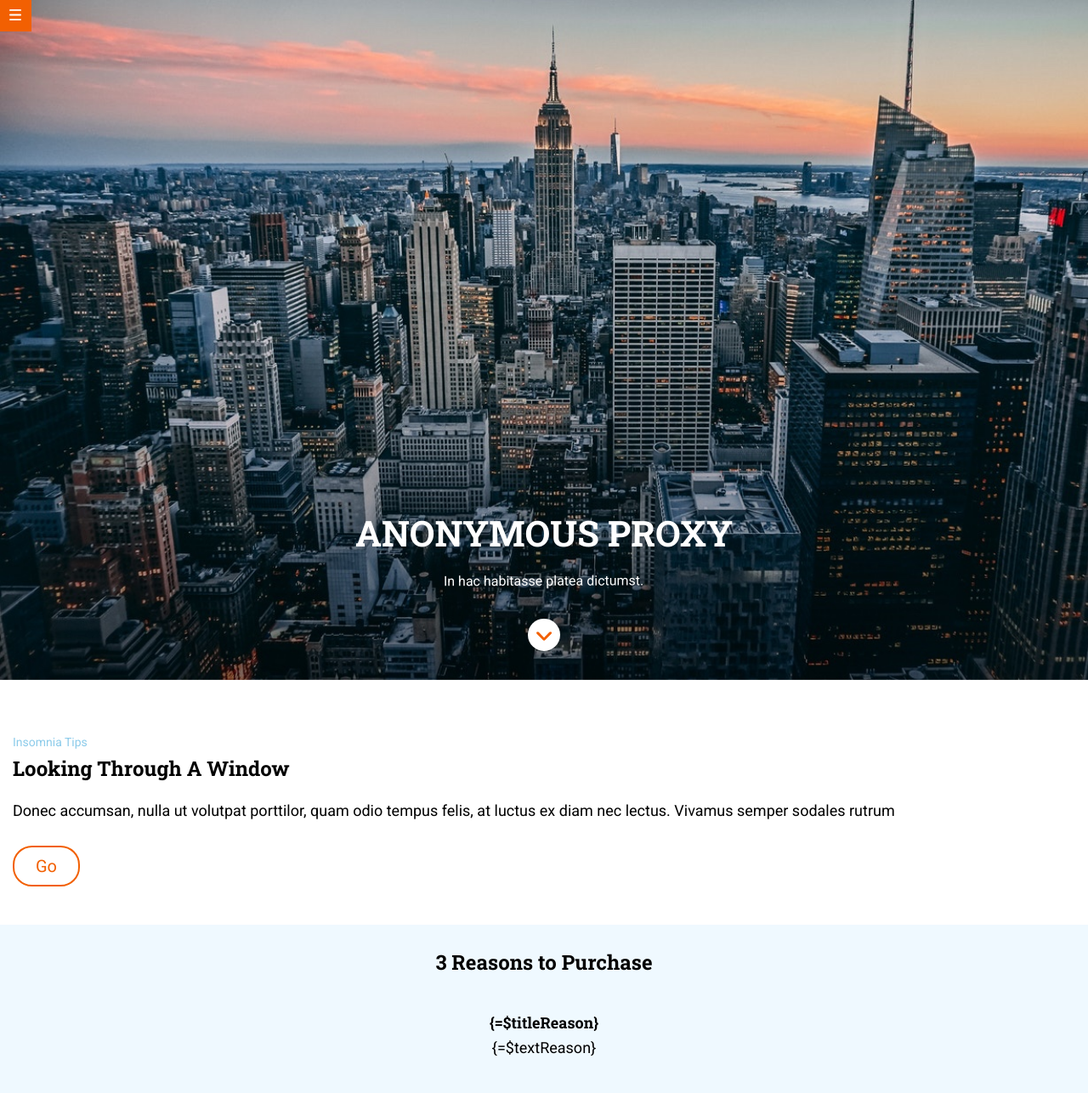
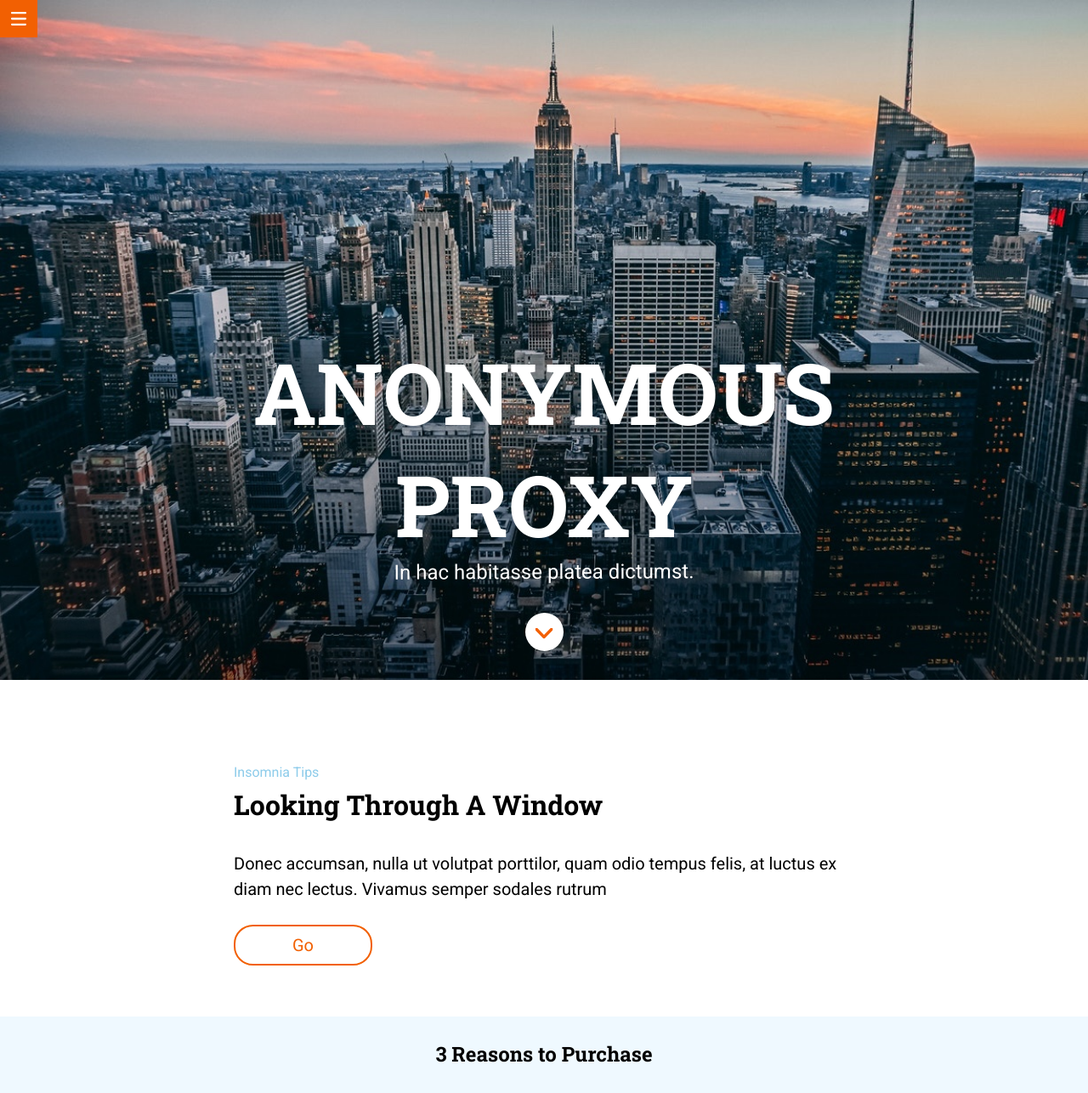
Before and after one commit to Adalab/modulo-1-evaluacion-final-marina-fdz, a website built with Vite: page src/index.html in a window 1280 px wide. Shown: the top 1286 px of the page at 85% size. Built offline with nearby package versions, Linux system fonts and the light colour scheme.

Commit message:
Add header, hero and window sections mediaqueries

```diff
--- a/src/partials/header.html
+++ b/src/partials/header.html
@@ -1,7 +1,7 @@
 <header class="header">
+  <a href="https://adalab.es/" target="_blank">
   <div class="header__menu">
-    <a href="https://adalab.es/" target="_blank">
     <img class="header__menu--burger" src="/images/ico-menu.svg" alt="Icono de menú">
-  </a>
   </div>
+</a>
 </header>
--- a/src/partials/purchase.html
+++ b/src/partials/purchase.html
@@ -15,5 +15,5 @@
         titleReason="Morbi dictum"
         textReason="Aliquam in dolor et dolor tincidunt"/>
     </article>
-    <a href="#" class="purchase__button">More reasons</a>
+    <a href="https://adalab.es/" target="_blank" class="purchase__button">More reasons</a>
 </section>
--- a/src/partials/window.html
+++ b/src/partials/window.html
@@ -3,5 +3,5 @@
     </p>
     <h2 class="window__title">Looking Through A Window</h2>
     <p class="window__text">Donec accumsan, nulla ut volutpat porttilor, quam odio tempus felis, at luctus ex diam nec lectus. Vivamus semper sodales rutrum</p>
-    <a href="#" class="window__button">Go</a>
+    <a href="https://adalab.es/" target="_blank" class="window__button">Go</a>
 </section>
--- a/src/scss/layout/_header.scss
+++ b/src/scss/layout/_header.scss
@@ -6,7 +6,7 @@
     &__menu{
         background-color: $mediumColor;
         width: 3.71rem;
-        height: 3.71rem;
+        aspect-ratio: 1;
         display: flex;
         align-items: center;
         justify-content: center;
@@ -15,7 +15,11 @@
         }
 
         &--burger{
-            width: 90%;
+            width: 40%;
+        }
+
+        @media all and (width > 768px){
+            width: 4.4rem;
         }
 
     }
--- a/src/scss/layout/_hero.scss
+++ b/src/scss/layout/_hero.scss
@@ -12,6 +12,11 @@
     align-items: center;
     justify-content: flex-end;
     padding-bottom: 34.1px;
+
+    @media all and (width > 768px){
+        transform: translateY(-4.4rem);
+    }
+
     &__title{
         font-family: $secondaryFont;
         color: $white;
@@ -20,6 +25,18 @@
         text-transform: uppercase;
         text-align: center;
         padding-bottom: 20px;
+        &::first-line {
+            word-spacing: 100vw;
+          }
+        @media all and (width > 768px){
+            font-size: 8rem;
+            line-height: 10.6rem;
+        }
+        @media all and (width > 1200px){
+            font-size: 10rem;
+            line-height: 13.2rem;
+            padding-bottom: 0;
+        }
     }
     &__subtitle{
         color: $white;
@@ -28,13 +45,26 @@
         line-height: 1.9rem;
         transform: rotate(-0.23deg);
         padding-bottom: 35px;
+        @media all and (width > 768px){
+            font-size: 2.4rem;
+            line-height: 2.8rem;
+            width: 340px;
+            padding-bottom: 10px;
+        }
+        @media all and (width > 1200px){
+            width: 100%;
+            padding-bottom: 34px;
+        }
+
     }
     &__image{
         background-color: $white;
         width: 3.79rem;
         aspect-ratio: 1;
         border-radius: 50%;
-
+        @media all and (width > 768px){
+            width: 4.5rem;
+        }
 
         &--icon{
             padding: 26%;
--- a/src/scss/layout/_purchase.scss
+++ b/src/scss/layout/_purchase.scss
@@ -5,6 +5,7 @@
     grid-template-columns: 1fr;
     justify-items: center;
     gap: 41px;
+
 
     &__title{
         font-family: $secondaryFont;
--- a/src/scss/layout/_window.scss
+++ b/src/scss/layout/_window.scss
@@ -3,12 +3,24 @@
     display: flex;
     flex-direction: column;
     align-items: flex-start;
+    @media all and (width > 768px){
+        padding: 22px 39px 60px;
+    }
+    @media all and (width > 1200px){
+        padding: 50px 275px 60px;
+    }
 
     &__cathegory{
         font-family: $mainFont;
         font-size: 1.4rem;
         line-height: 2.14;
         color: $neutralColor;
+        @media all and (width > 768px){
+            line-height: 3rem;
+        }
+        @media all and (width > 1200px){
+            font-size: 1.6rem;
+        }
     }
 
     &__title{
@@ -16,6 +28,15 @@
         font-size: 2.4rem;
         line-height: 3rem;
         padding-bottom: 20px;
+        @media all and (width > 768px){
+            font-size: 2.6rem;
+            line-height: 4.5rem;
+            padding-bottom: 2.7rem;
+        }
+        @media all and (width > 1200px){
+            font-size: 3.2rem;
+            padding-bottom: 32px;
+        }
     }
 
     &__text{
@@ -23,6 +44,10 @@
         font-size: 1.8rem;
         line-height: 3rem;
         padding-bottom: 26px;
+        @media all and (width > 768px){
+            font-size: 2rem;
+            padding-bottom: 27px;
+        }
     }
 
     &__button{
@@ -37,6 +62,12 @@
             border: 2px solid $mediumColor;
             color: $mediumColor;
         }
+        @media all and (width > 768px){
+            padding: 10px 32.5px;
+        }
+        @media all and (width > 768px){
+            padding: 10px 67px;
+        }
 
     }
 }
```
